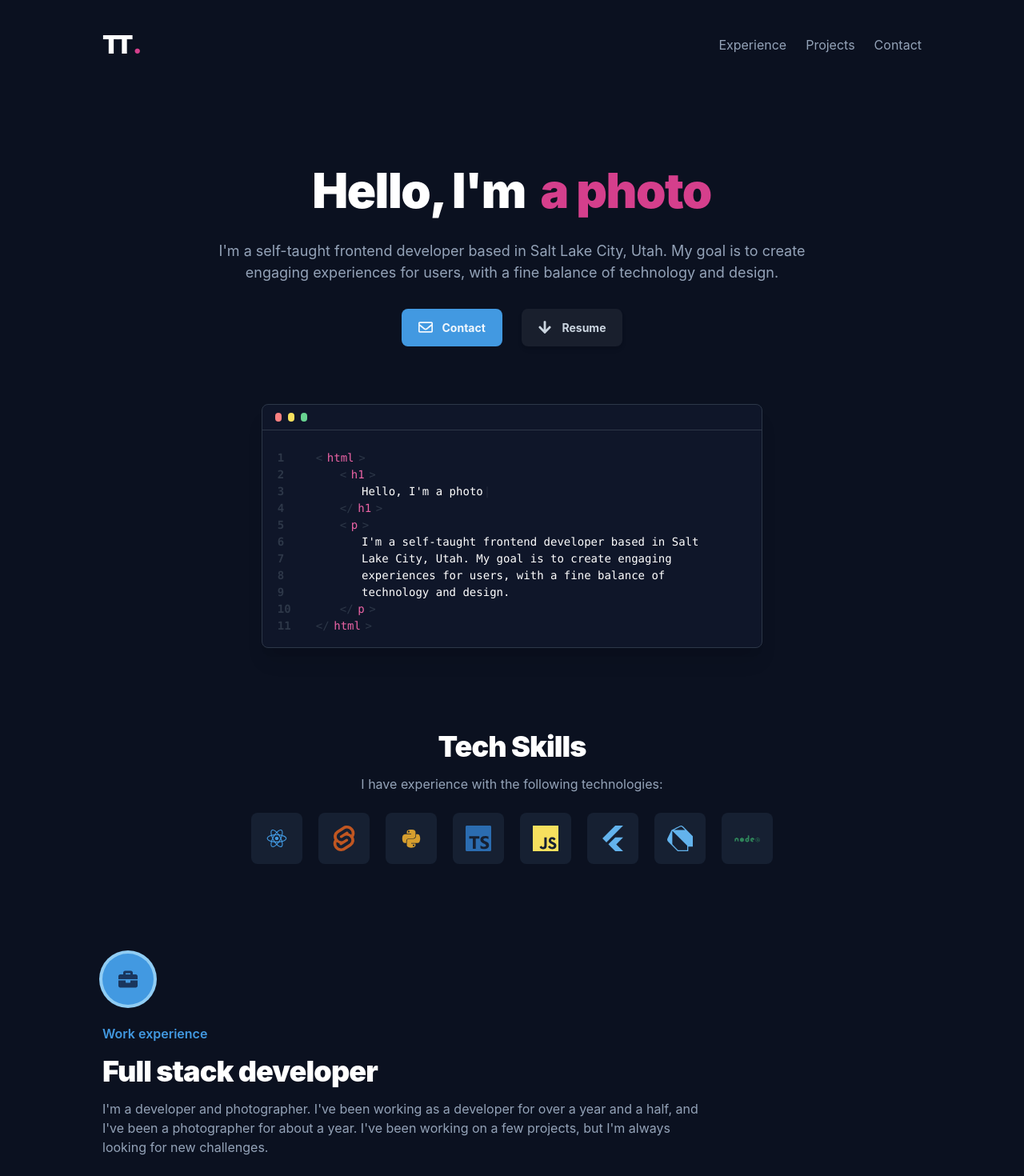
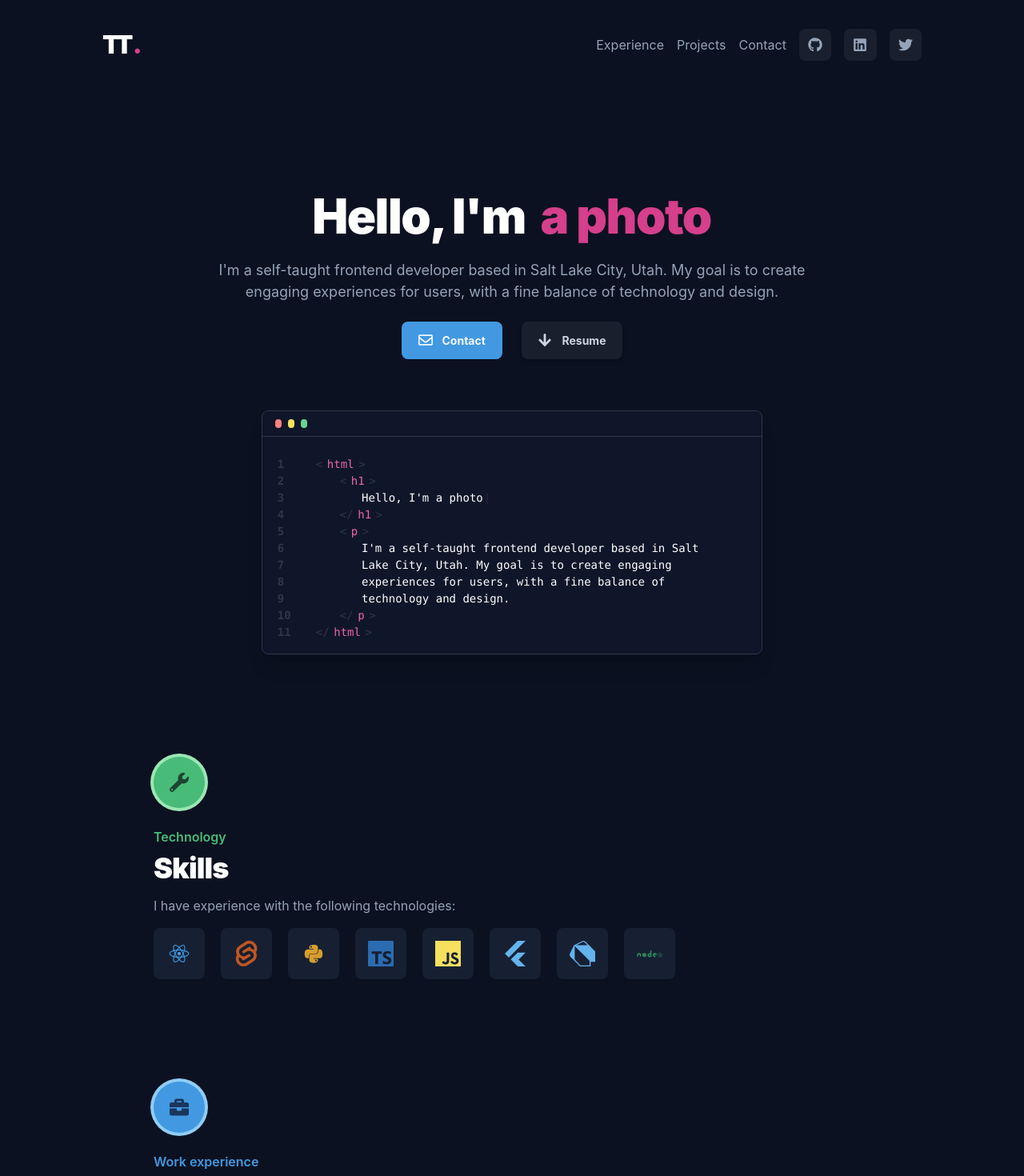
Before and after one commit to Uvacoder/devportfolio2, a React (Vite) app: page / in a window 1280 px wide. Shown: the top 1470 px of the page at 80% size. Built offline with nearby package versions, Linux system fonts and the light colour scheme.

Commit message:
adjust styles

```diff
--- a/package.json
+++ b/package.json
@@ -2,7 +2,7 @@
   "name": "portfolio",
   "version": "0.0.0",
   "scripts": {
-    "dev": "vite",
+    "dev": "vite --host",
     "build": "vite build",
     "preview": "vite preview"
   },
--- a/src/components/fonts/Header.jsx
+++ b/src/components/fonts/Header.jsx
@@ -7,6 +7,7 @@ export function Header({ children }) {
       fontSize="header.primary"
       fontWeight="black"
       letterSpacing="-.025em"
+      pb=".5rem"
     >
       {children}
     </chakra.h2>
--- a/src/components/icons/HeaderIcon.jsx
+++ b/src/components/icons/HeaderIcon.jsx
@@ -11,7 +11,7 @@ export function HeaderIcon({ icon: Icon, color }) {
       ring="4px"
       w="4rem"
       h="4rem"
-      mb="4"
+      mb="1.5rem"
     >
       <Icon />
     </Center>
--- a/src/components/navbar/NavBar.jsx
+++ b/src/components/navbar/NavBar.jsx
@@ -7,6 +7,7 @@ import {
   chakra,
 } from "@chakra-ui/react";
 import { Header } from "..";
+import { FaGithub, FaLinkedin, FaTwitter } from "react-icons/fa";
 
 export function NavBar() {
   return (
@@ -25,10 +26,19 @@ export function NavBar() {
       </Text>
 
       <Spacer />
-      <HStack color="text.light" spacing="1.5rem">
+      <HStack color="text.light" spacing="1rem">
         <Link href="#Experience">Experience</Link>
         <Link>Projects</Link>
         <Link>Contact</Link>
+        <Link fontSize="18px" p=".7rem" bg="whiteAlpha.100" rounded="lg">
+          <FaGithub />
+        </Link>
+        <Link fontSize="18px" p=".7rem" bg="whiteAlpha.100" rounded="lg">
+          <FaLinkedin />
+        </Link>
+        <Link fontSize="18px" p=".7rem" bg="whiteAlpha.100" rounded="lg">
+          <FaTwitter />
+        </Link>
       </HStack>
     </HStack>
   );
--- a/src/components/page/Page.jsx
+++ b/src/components/page/Page.jsx
@@ -6,7 +6,7 @@ export function Page({ children }) {
       bg="bg.primary"
       justify="start"
       align="center"
-      spacing="6rem"
+      spacing="8rem"
       maxW="100vw"
       minH="100vh"
       as="main"
--- a/src/components/section/Section.jsx
+++ b/src/components/section/Section.jsx
@@ -2,7 +2,7 @@ import { VStack } from "@chakra-ui/react";
 
 export function Section({ children, align = "left", id }) {
   return (
-    <VStack id={id} as="section" align={align} w="full" maxW="5xl">
+    <VStack id={id} as="section" w="4xl" align={align} spacing={0}>
       {children}
     </VStack>
   );
--- a/src/sections/Experience.jsx
+++ b/src/sections/Experience.jsx
@@ -58,7 +58,7 @@ export function Experience() {
         challenges.
       </HeaderBody>
 
-      <HStack spacing={5} pt="1rem" pb="1rem">
+      <HStack spacing={5} pt="2rem" pb="1rem">
         {JOBS.map((job, index) => (
           <Button
             color={index === currentTab ? "blue.400" : "whiteAlpha.500"}
--- a/src/sections/Hero.jsx
+++ b/src/sections/Hero.jsx
@@ -11,6 +11,7 @@ import { Stack } from "@chakra-ui/react";
 import Typewriter from "typewriter-effect";
 
 const words = ["a developer.", "a photographer.", "Tanner!"];
+const Typing = Typewriter;
 
 export function Hero() {
   return (
@@ -23,7 +24,7 @@ export function Hero() {
       >
         <Title>Hello, I'm&#160;</Title>
         <Title>
-          <Typewriter
+          <Typing
             options={{
               wrapperClassName: "typewriter",
               strings: words,
@@ -51,7 +52,7 @@ export function Hero() {
       </Stack>
       <CodeEditor
         text={
-          <Typewriter
+          <Typing
             options={{
               strings: words,
               autoStart: true,
--- a/src/sections/Tech.jsx
+++ b/src/sections/Tech.jsx
@@ -1,6 +1,13 @@
 import { HStack, Tooltip, chakra } from "@chakra-ui/react";
 import { DiReact, DiNodejs, DiPython, DiJavascript1 } from "react-icons/di";
-import { Section, Header, HeaderBody } from "../components";
+import { FaWrench } from "react-icons/fa";
+import {
+  Section,
+  Header,
+  HeaderBody,
+  HeaderIcon,
+  SubHeader,
+} from "../components";
 
 import {
   SiSvelte,
@@ -25,12 +32,14 @@ const ICONS = [
 
 export function Tech() {
   return (
-    <Section align="center">
-      <Header>Tech Skills</Header>
+    <Section align="left" id="skills">
+      <HeaderIcon icon={FaWrench} color="green" />
+      <SubHeader color="green">Technology</SubHeader>
+      <Header>Skills</Header>
       <HeaderBody>
         I have experience with the following technologies:
       </HeaderBody>
-      <HStack fontSize="32px" spacing="5" p="1rem">
+      <HStack fontSize="32px" spacing="5" pt="1rem">
         {ICONS.map((Icon) => (
           <Tooltip label={Icon.label}>
             <chakra.span
```
Also changed, not shown: 1 other file (tests, documents, lock files or other folders).
